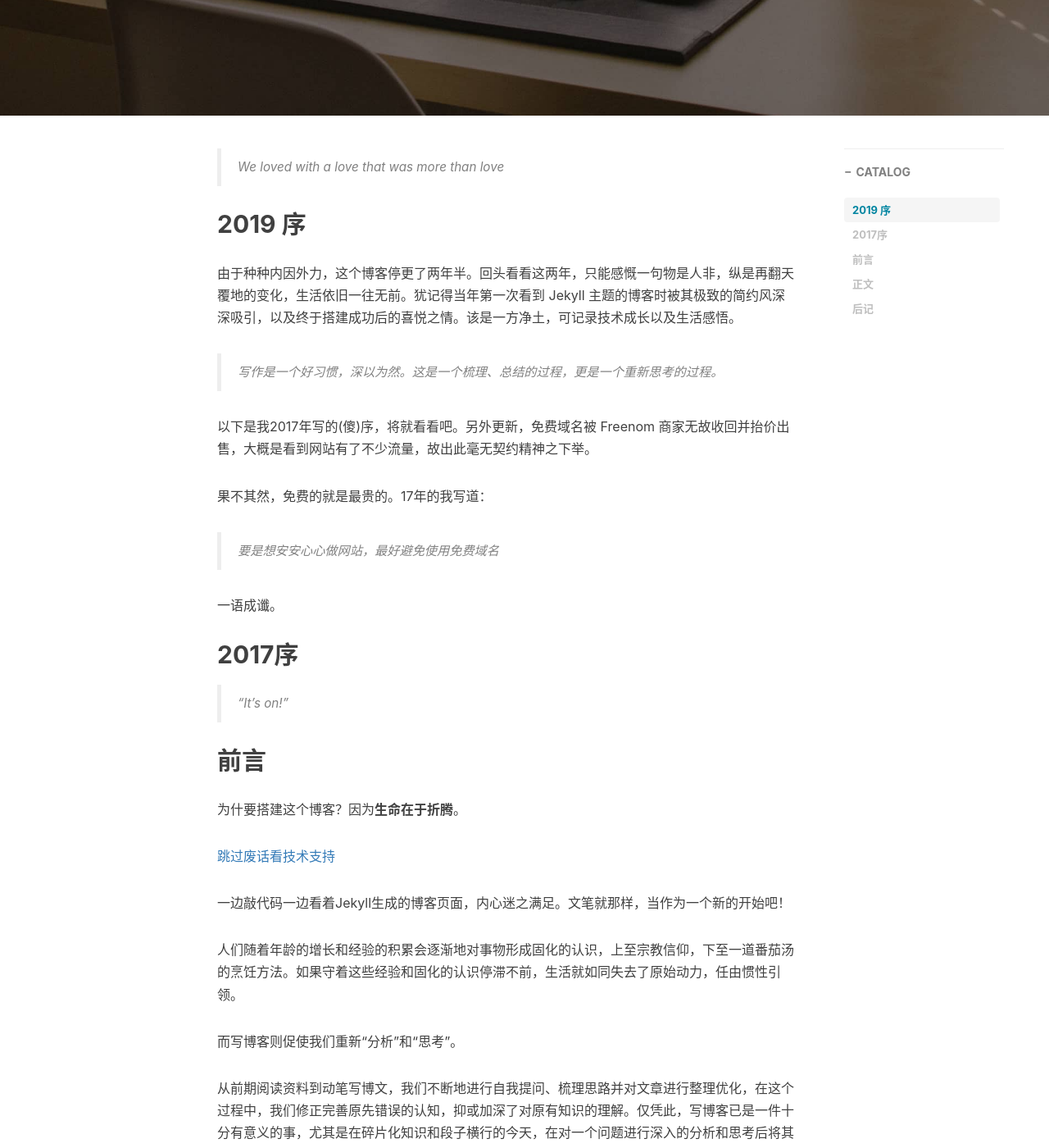
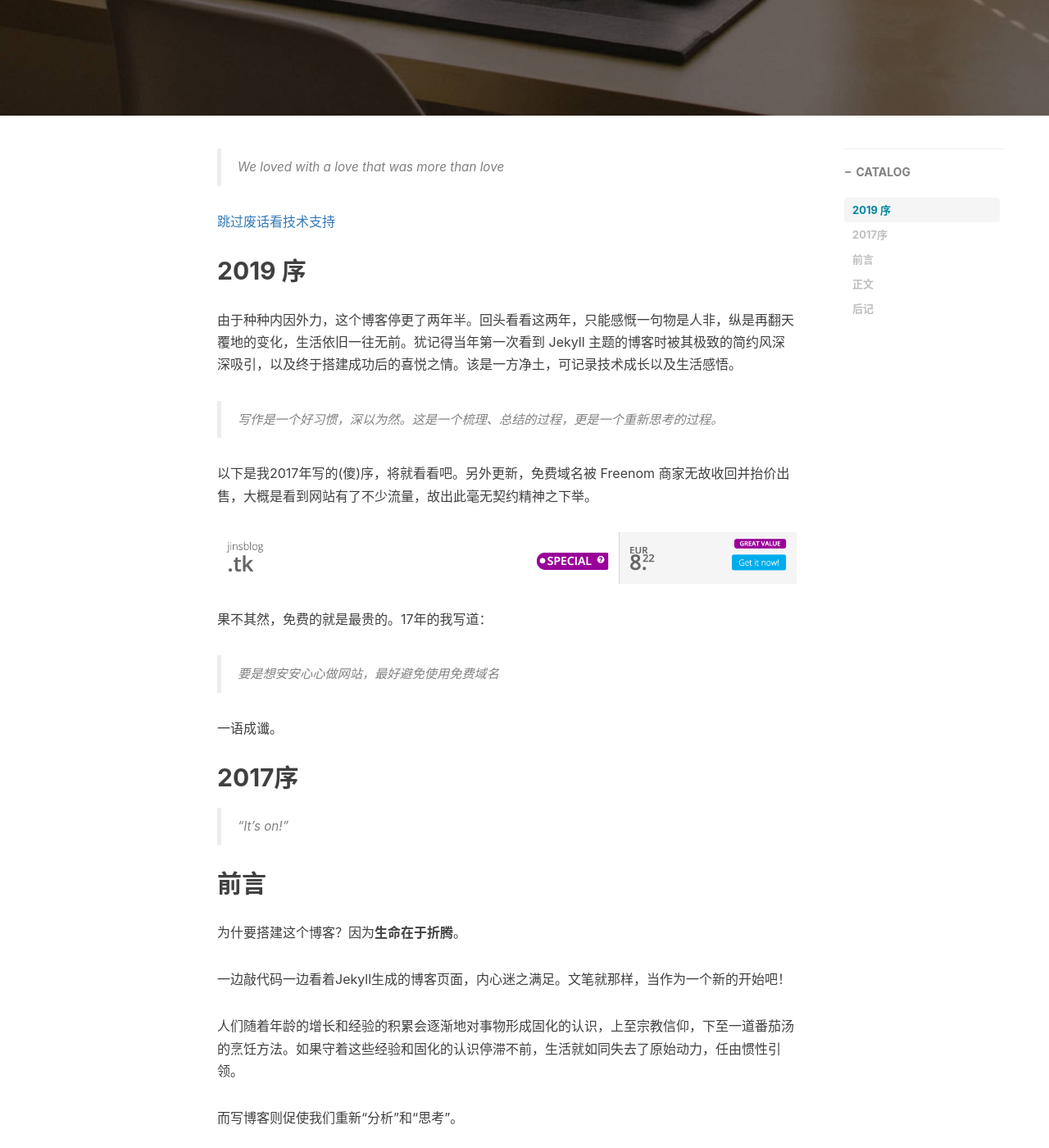
Before and after one commit to yanxxjin/yanxxjin.github.io, a Jekyll site: the page built from _posts/2019-10-31-hello-blog-hello-2019.markdown, in a window 1280 px wide and 1400 px high, scrolled down 442 px. Shown: the whole window at 82% size. Built offline with Jekyll 4.4.1, drawn with Linux system fonts in a browser that asks for light colours; nearby versions of some CDN libraries; comment, search, counter and statistics services are not loaded.

Commit message:
Update 2019-10-31-hello-blog-hello-2019.markdown

```diff
--- a/_posts/2019-10-31-hello-blog-hello-2019.markdown
+++ b/_posts/2019-10-31-hello-blog-hello-2019.markdown
@@ -25,6 +29,8 @@
 > 写作是一个好习惯，深以为然。这是一个梳理、总结的过程，更是一个重新思考的过程。
 
 以下是我2017年写的(傻)序，将就看看吧。另外更新，免费域名被 Freenom 商家无故收回并抬价出售，大概是看到网站有了不少流量，故出此毫无契约精神之下举。
+
+![]({{site.baseurl}}//img/freenomkeng.jpg)
 
 果不其然，免费的就是最贵的。17年的我写道：
 
```
Also changed, not shown: other parts of _posts/2019-10-31-hello-blog-hello-2019.markdown (+4 -3 lines).
